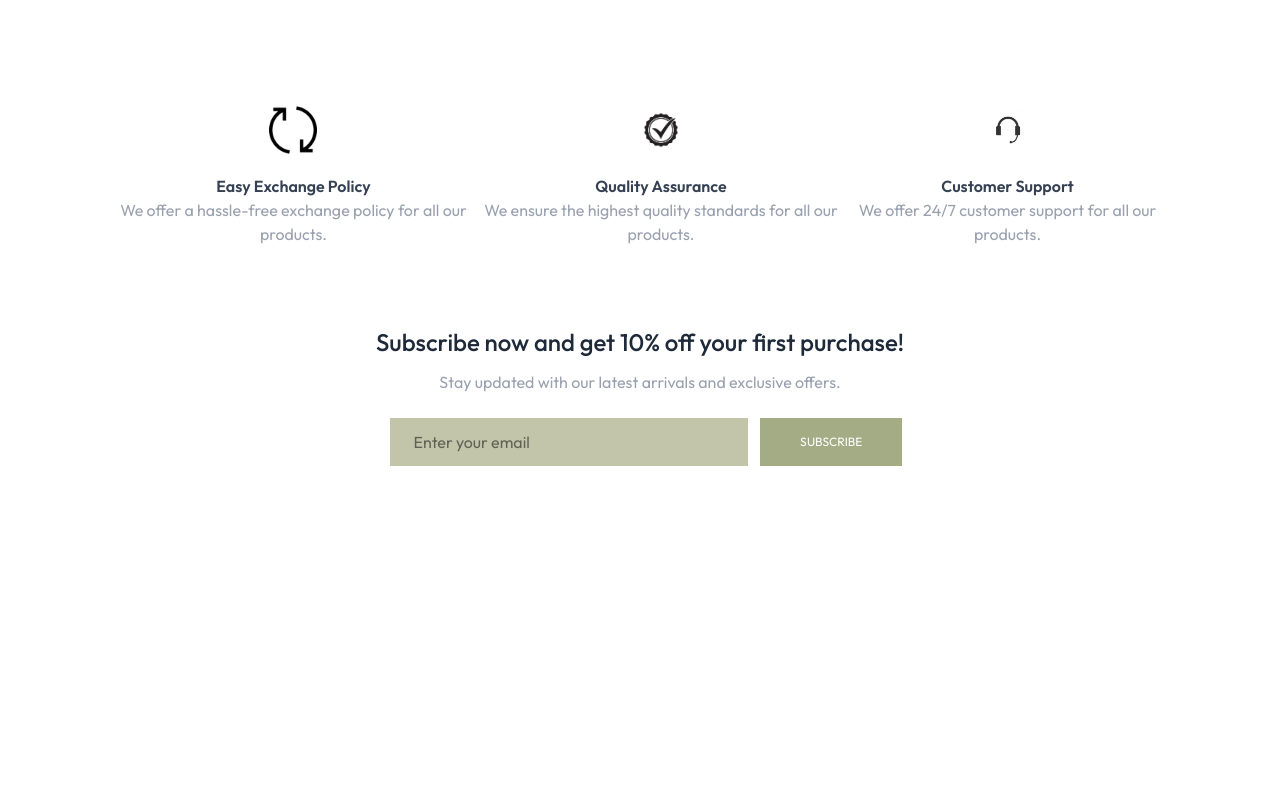
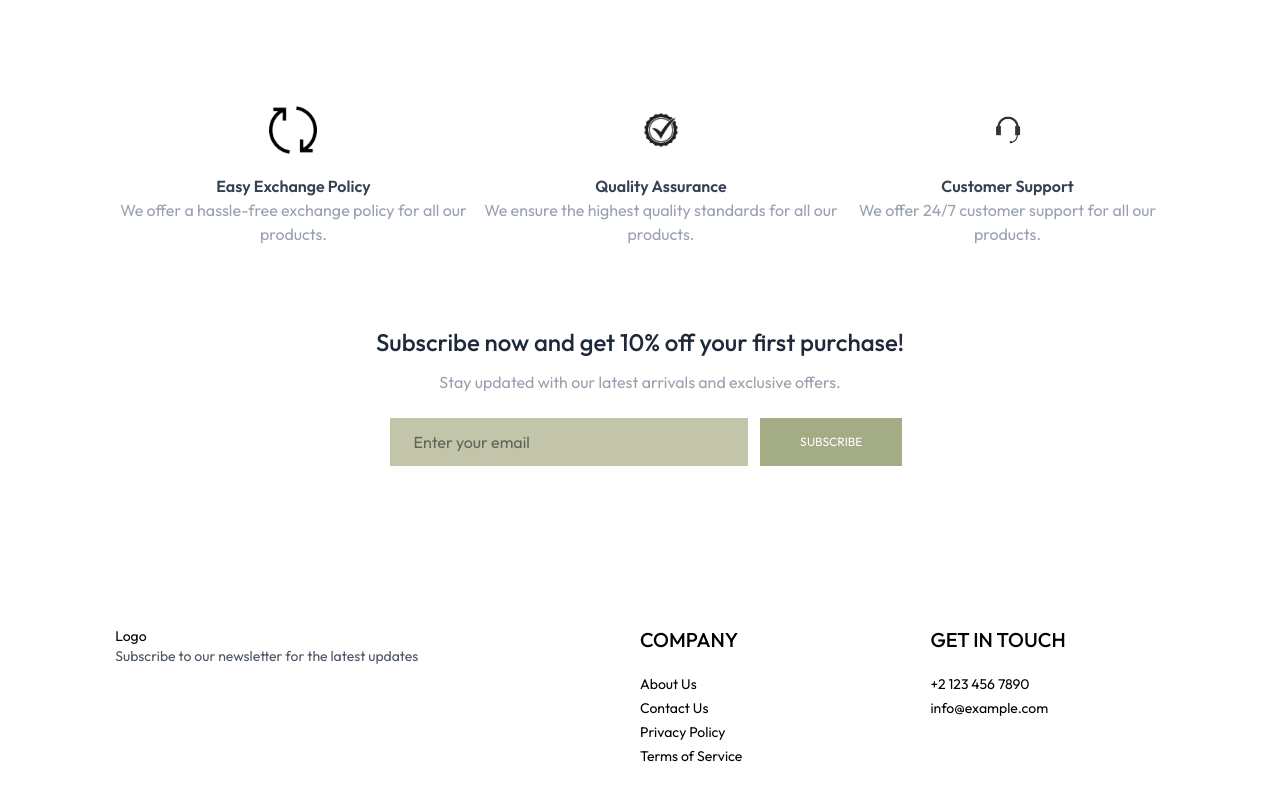
Before and after one commit to SylvesterFraide/ecommerce-app-learn, a React (Vite) app: page / in a window 1280 px wide. Shown: the part 1835-2635 px from the top of the page. Before the commit the page ends 2325 px from the top, so only its background shows below. Built offline with nearby package versions, Linux system fonts and the light colour scheme.

Commit message:
12th commit

```diff
--- a/src/App.jsx
+++ b/src/App.jsx
@@ -10,6 +10,7 @@
 import PlaceOrder from "./Pages/PlaceOrder";
 import Orders from "./Pages/Orders";
 import Navbar from "./Components/Navbar";
+import Footer from "./Components/Footer";
 
 function App() {
   return (
@@ -31,6 +32,8 @@
         <Route path="/place-order" element={<PlaceOrder />} />
         <Route path="/orders" element={<Orders />} />
       </Routes>
+
+      <Footer />
     </div>
   );
 }
--- /dev/null
+++ b/src/Components/Footer.jsx
@@ -0,0 +1,47 @@
+import React from "react";
+import { Link } from "react-router-dom";
+
+const Footer = () => {
+  return (
+    <div>
+      <div className="flex flex-col  sm:grid grid-cols-[2fr_1fr_1fr] gap-14 my-10 mt-40 text-sm">
+        <div>
+          <Link to="/">
+            <h3 className="">Logo</h3>
+            <p className="w-full md:w-2/3 text-gray-600">
+              Subscribe to our newsletter for the latest updates
+            </p>
+          </Link>
+        </div>
+
+        <div>
+          <p className="text-xl font-medium mb-5">COMPANY</p>
+          <ul className="flex flex-col gap-1">
+            <li>
+              <Link to="/about">About Us</Link>
+            </li>
+            <li>
+              <Link to="/contact">Contact Us</Link>
+            </li>
+            <li>
+              <Link to="/privacy">Privacy Policy</Link>
+            </li>
+            <li>
+              <Link to="/terms">Terms of Service</Link>
+            </li>
+          </ul>
+        </div>
+
+        <div>
+          <p className="text-xl font-medium mb-5">GET IN TOUCH</p>
+          <ul className="flex flex-col gap-1">
+            <li>+2 123 456 7890</li>
+            <li>info@example.com</li>
+          </ul>
+        </div>
+      </div>
+    </div>
+  );
+};
+
+export default Footer;
--- a/src/Components/NewsletterBox.jsx
+++ b/src/Components/NewsletterBox.jsx
@@ -1,20 +1,37 @@
-import React from 'react'
+import React from "react";
 
 const NewsletterBox = () => {
-    const onSubmitHandler = (e) => {
-        e.preventDefault();
-    }
+  // const onSubmitHandler = (e) => {
+  //     e.preventDefault();
+  // }
   return (
-    <div className='text-center'>
-        <p className='text-2xl font-medium text-gray-800'>Subscribe now and get 10% off your first purchase!</p>
-        <p className='text-gray-400 mt-3'>Stay updated with our latest arrivals and exclusive offers.</p>
+    <div className="text-center">
+      <p className="text-2xl font-medium text-gray-800">
+        Subscribe now and get 10% off your first purchase!
+      </p>
+      <p className="text-gray-400 mt-3">
+        Stay updated with our latest arrivals and exclusive offers.
+      </p>
 
-        <form onSubmit={onSubmitHandler} className='w-full sm:w-1/2 flex items-center gap-3 mx-auto my-6 pl-3'>
-            <input type='email' placeholder='Enter your email' required className='w-full bg-[#c2c5aa] py-3 p-6 sm:flex-1 outline-none' />
-            <button type='submit' className='bg-[#a4ac86] text-white text-xs px-10 py-4'>SUBSCRIBE</button>
-        </form>
+      <form
+        onSubmit={(e) => e.preventDefault()}
+        className="w-full sm:w-1/2 flex items-center gap-3 mx-auto my-6 pl-3"
+      >
+        <input
+          type="email"
+          placeholder="Enter your email"
+          required
+          className="w-full bg-[#c2c5aa] py-3 p-6 sm:flex-1 outline-none"
+        />
+        <button
+          type="submit"
+          className="bg-[#a4ac86] text-white text-xs px-10 py-4"
+        >
+          SUBSCRIBE
+        </button>
+      </form>
     </div>
-  )
-}
+  );
+};
 
 export default NewsletterBox;
```
